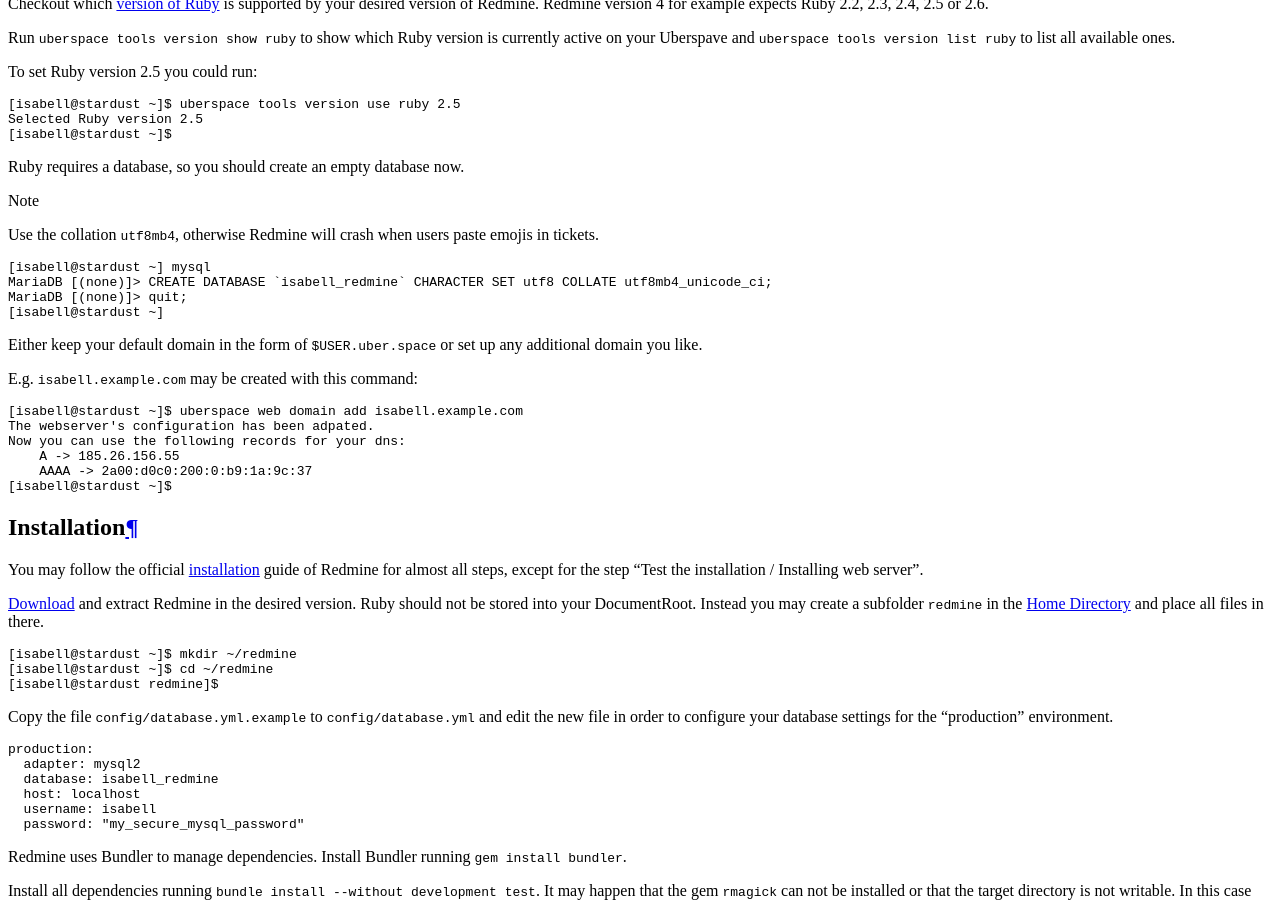
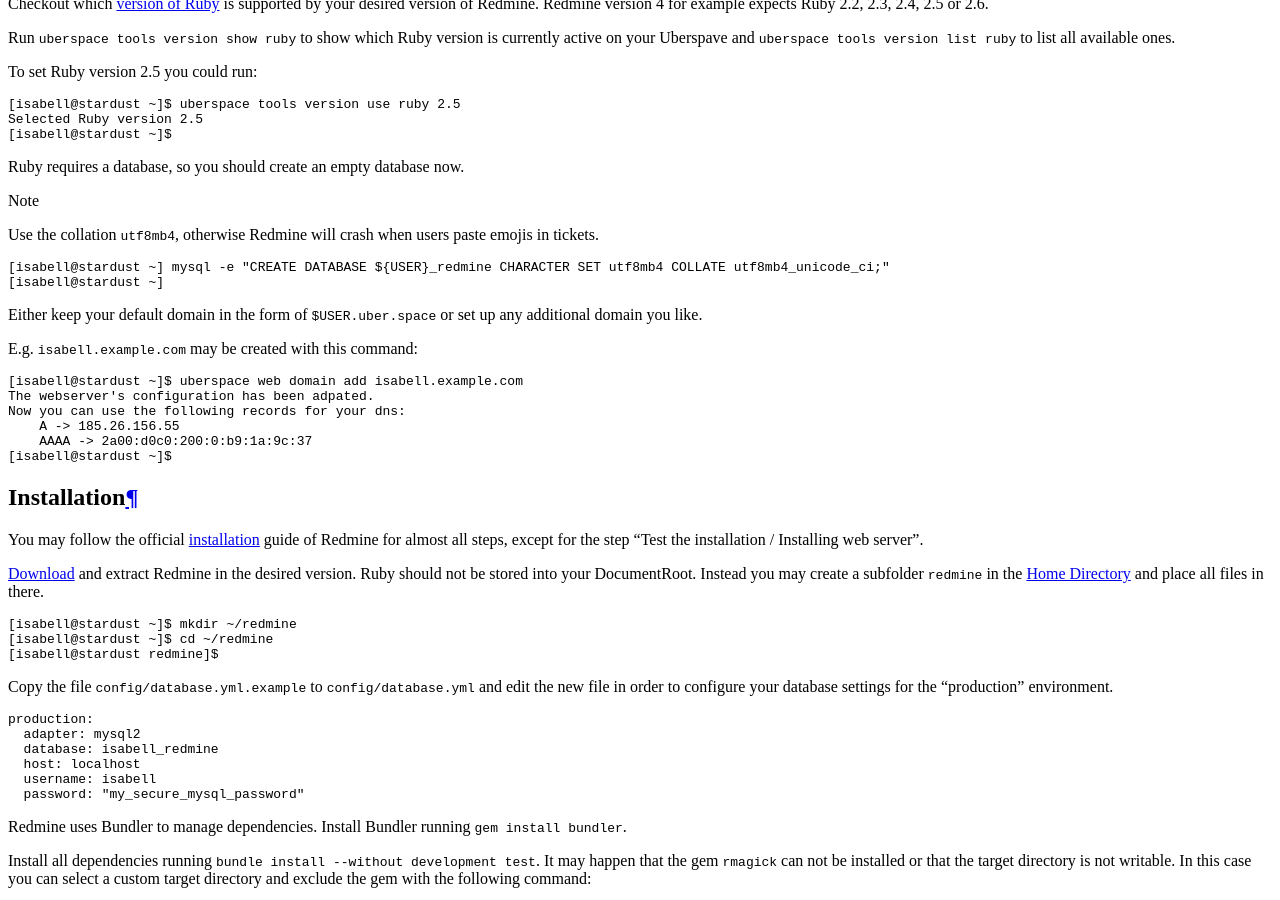
Before and after one commit to Uberspace/lab, a Sphinx documentation site: the page built from source/guide_redmine.rst, in a window 1280 px wide and 900 px high, scrolled down 2164 px. Built offline with Sphinx 7.4.7 and the Read the Docs theme 2.0.0, drawn with Linux system fonts in a browser that asks for light colours.

Commit message:
Update guide_redmine.rst

```diff
--- a/source/guide_redmine.rst
+++ b/source/guide_redmine.rst
@@ -52,9 +52,7 @@
 .. code-block:: console
   :emphasize-lines: 2
 
-  [isabell@stardust ~] mysql
-  MariaDB [(none)]> CREATE DATABASE `isabell_redmine` CHARACTER SET utf8 COLLATE utf8mb4_unicode_ci;
-  MariaDB [(none)]> quit;
+  [isabell@stardust ~] mysql -e "CREATE DATABASE ${USER}_redmine CHARACTER SET utf8mb4 COLLATE utf8mb4_unicode_ci;"
   [isabell@stardust ~]
 
 .. include:: includes/web-domain-setup.rst
```
